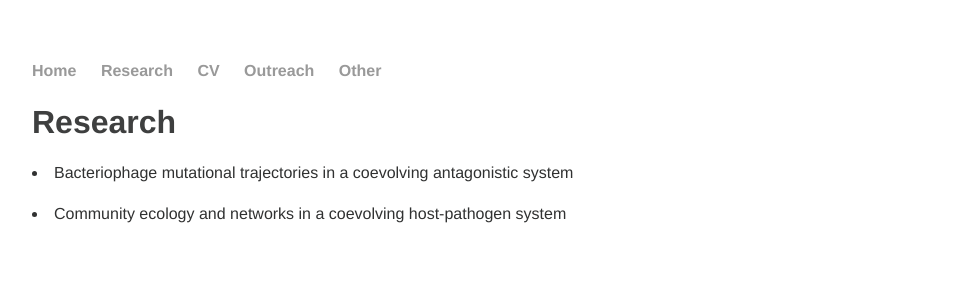
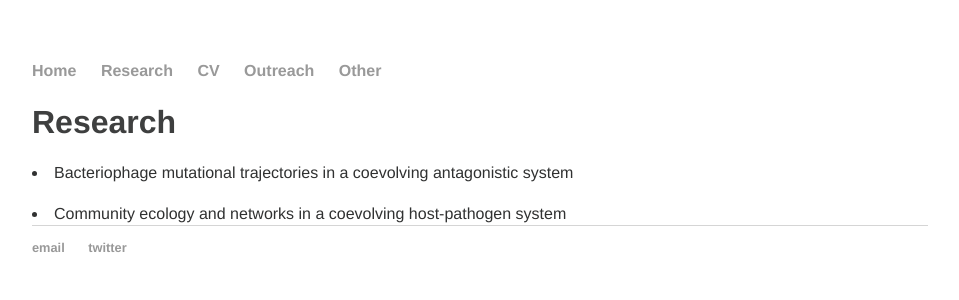
Before and after one commit to kvanraay/kvanraay.github.io, a Jekyll site: the page built from research.html, in a window 1280 px wide. Shown: the top 300 px of the page, without its empty margins (160-1119 px from the left). Built offline with Jekyll 4.4.1, drawn with Linux system fonts in a browser that asks for light colours.

Commit message:
Update research.html

```diff
--- a/research.html
+++ b/research.html
@@ -1,20 +1,7 @@
-<!DOCTYPE html>
-<html>
-	<head>
-		<title>Research</title>
-		<!-- link to main stylesheet -->
-		<link rel="stylesheet" type="text/css" href="/css/main.css">
-	</head>
-	<body>
-		<nav>
-    		<ul>
-        		<li><a href="/">Home</a></li>
-	        	<li><a href="/research">Research</a></li>
-        		<li><a href="/cv">CV</a></li>
-        		<li><a href="/outreach">Outreach</a></li>
-        		<li><a href="/other">Other</a></li>
-    		</ul>
-		</nav>
+---
+layout: default
+title: Katrina van Raay
+---
 		<div class="container">
     		<div class="blurb">
     		  <h1>Research</h1>
```
